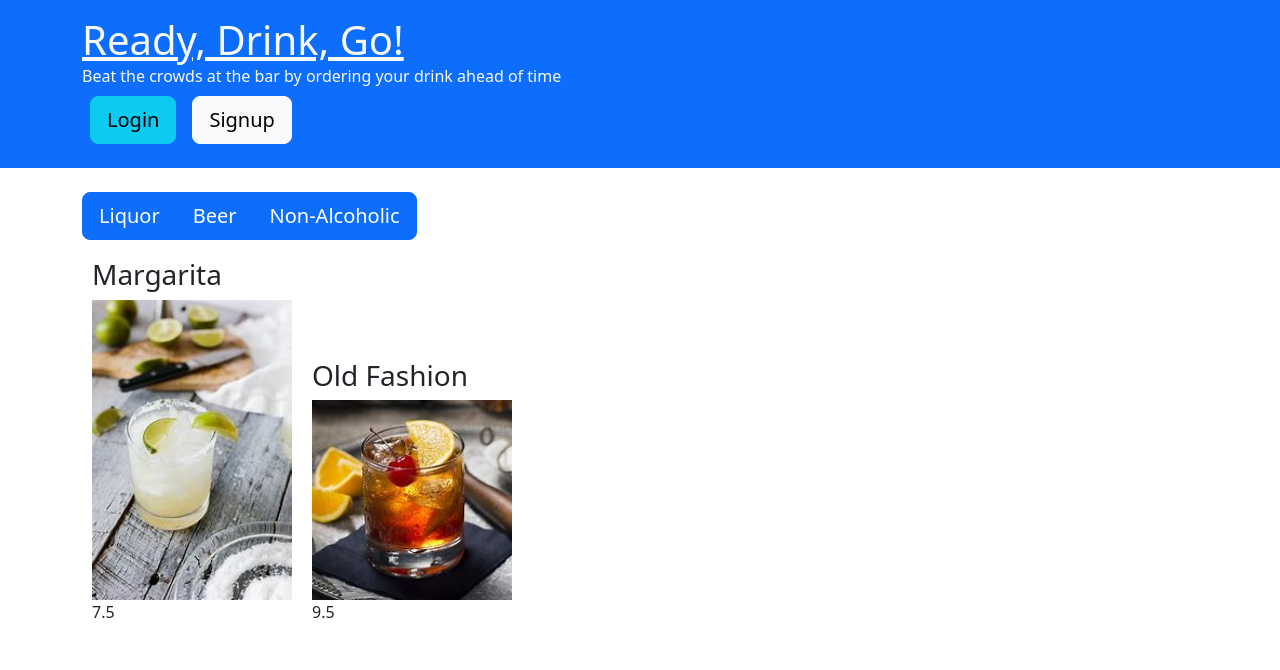
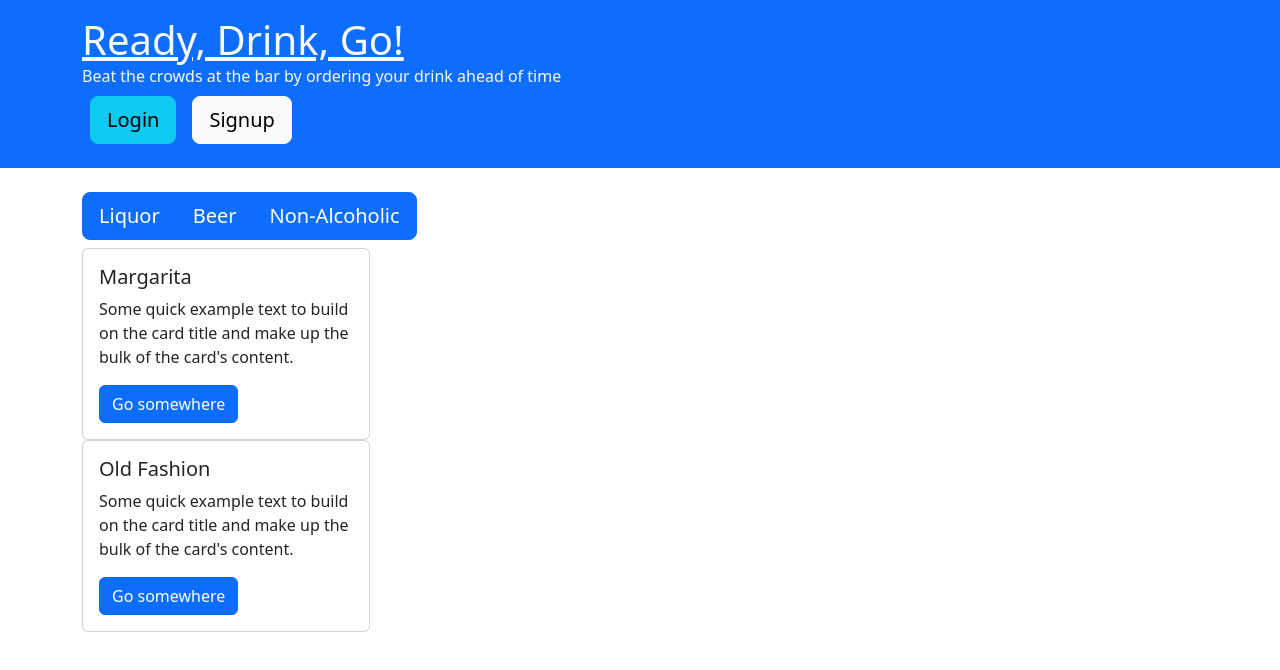
Before and after one commit to coreylevine2000/Project-3-TBD, a React (Create React App) app in the folder client/: page / in a window 1280 px wide. Shown: the top 670 px of the page. Built offline with nearby package versions, Linux system fonts and the light colour scheme; no server answers.

Commit message:
drink cards working

```diff
--- a/client/src/components/DrinkCard/index.js
+++ b/client/src/components/DrinkCard/index.js
@@ -1,109 +1,30 @@
-import Margarita from '../../images/margarita.jpg'
-import OldFashion from '../../images/oldfashion.jpg'
+// import Margarita from '../../images/margarita.jpg'
+// import OldFashion from '../../images/oldfashion.jpg'
+import Button from 'react-bootstrap/Button';
+import Card from 'react-bootstrap/Card';
 
 // TO DO: MAKE MORE VARIABLES FOR THE IMAGE USING THE ABOVE FORMAT
 
 
 
-const drinks = [
-  {
-      name: 'Margarita',
-      description: 'A classic lime cocktail with lime juice, tequila and agave syrup.',
-      image: Margarita,
-      // category: categories[0]._id,
-      price: 7.50,
-      quantity: 1
-  },
-  {
-      name: 'Old Fashion',
-      description: 'Oldy but goldy drink Traditionally made with bourbon or rye whiskey, lightly sweetened with sugar and aromatised with bitters.',
-      image: OldFashion,
-      // category: categories[0]._id,
-      price: 9.50,
-      quantity: 1
-  },
-  // {
-  //     name: 'Martini',
-  //     description: 'a cocktail made with gin and vermouth, and garnished with an olive or a lemon twist.',
-  //     image: 'client/public/Images/martini.jpg',
-  //     // category: categories[0]._id,
-  //     price: 8.75,
-  //     quantity: 1
-  // },
-  // {
-  //     name: 'Long Island Ice Tea',
-  //     description: 'Cocktail made with vodka, tequila, light rum, triple sec, gin, and a splash of cola, which gives the drink the same hue as iced tea.',
-  //     image: 'client/public/Images/longislandicetea.jpg',
-  //     // category: categories[0]._id,
-  //     price: 9.00,
-  //     quantity: 1
-  // },
-  // {
-  //     name: 'Sherly Temple',
-  //     description: 'Sweet lemon or lime soda with a sweet-tart like cherry flavor from grenadine, similar to an Italian Soda.',
-  //     image: 'client/public/Images/shirleytemple.jpg',
-  //     // category: categories[1]._id,
-  //     price: 2.25,
-  //     quantity: 1
-  // },
-  // {
-  //     name: 'Suicide',
-  //     description: 'A cup filled to the brim with every single soft drink available at a restaurants soda machine',
-  //     image: 'client/public/Images/suicidenoalcohol.jpg',
-  //     // category: categories[1]._id,
-  //     price: 2.25,
-  //     quantity: 1
-  // },
-  // {
-  //     name: 'Ginger ale',
-  //     description: 'A carbonated beverage made with ginger root and a sweetener.',
-  //     image: 'client/public/Images/gingerale.jpg',
-  //     // category: categories[1]._id,
-  //     price: 3.50,
-  //     quantity: 1
-  // },
-  // {
-  //     name: 'virgin Mojito',
-  //     description: 'A refreshing drink blend of mint and lemon flavours with no rum',
-  //     image: 'client/public/Images/viginmojito.jpg',
-  //     // category: categories[1]._id,
-  //     price: 5.75,
-  //     quantity: 1
-  // },
-  // {
-  //     name: 'Lavender Lemonade',
-  //     description: 'A lavender infused lemonade',
-  //     image: 'client/public/Images/lavenderlemonade.jpg',
-  //     // category: categories[1]._id,
-  //     price: 4.25,
-  //     quantity: 1
-  // },
-  // {
-  //     name: 'zombie',
-  //     description: 'A famous tropical rum cocktail. It is a tasty blend of rum and fruit juices.',
-  //     image: 'client/public/Images/zombiecocktail.jpg',
-  //     // category: categories[0]._id,
-  //     price: 9.25,
-  //     quantity: 1
-  // },
-
-]
 
 
 
-export default function DrinkCard() {
+function DrinkCard(props) {
+  const{drink} = props
   return (
-    <section className="flex-container" id="work">
-      {/* <section className="content-section" id="work-card-container"> */}
-        {drinks.map((drink, index) => (
-          <div className="drinkCard" id="word-card-container" >
-              <h3>{drink.name}</h3>
-              <img src={drink.image}  />
-              <p>{drink.price}</p>
+    <Card style={{ width: '18rem' }}>
+      {/* <Card.Img variant="top" src="holder.js/100px180" /> */}
+      <Card.Body>
+        <Card.Title>{drink.name}</Card.Title>
+        <Card.Text>
+          Some quick example text to build on the card title and make up the
+          bulk of the card's content.
+        </Card.Text>
+        <Button variant="primary">Go somewhere</Button>
+      </Card.Body>
+    </Card>
+  );
+};
 
-
-          </div>
-        ))}
-      </section>
-  );
-}
+export default DrinkCard;
--- a/client/src/pages/Home.js
+++ b/client/src/pages/Home.js
@@ -4,18 +4,104 @@
 import DrinkCard from '../components/DrinkCard';
 import ChooseType from '../components/ChooseType';
 
-import { QUERY_THOUGHTS } from '../utils/queries';
+
+const drinks = [
+  {
+      name: 'Margarita',
+      description: 'A classic lime cocktail with lime juice, tequila and agave syrup.',
+      image: "Margarita",
+      // category: categories[0]._id,
+      price: 7.50,
+      quantity: 1
+  },
+  {
+      name: 'Old Fashion',
+      description: 'Oldy but goldy drink Traditionally made with bourbon or rye whiskey, lightly sweetened with sugar and aromatised with bitters.',
+      image: "OldFashion",
+      // category: categories[0]._id,
+      price: 9.50,
+      quantity: 1
+  },
+  // {
+  //     name: 'Martini',
+  //     description: 'a cocktail made with gin and vermouth, and garnished with an olive or a lemon twist.',
+  //     image: 'client/public/Images/martini.jpg',
+  //     // category: categories[0]._id,
+  //     price: 8.75,
+  //     quantity: 1
+  // },
+  // {
+  //     name: 'Long Island Ice Tea',
+  //     description: 'Cocktail made with vodka, tequila, light rum, triple sec, gin, and a splash of cola, which gives the drink the same hue as iced tea.',
+  //     image: 'client/public/Images/longislandicetea.jpg',
+  //     // category: categories[0]._id,
+  //     price: 9.00,
+  //     quantity: 1
+  // },
+  // {
+  //     name: 'Sherly Temple',
+  //     description: 'Sweet lemon or lime soda with a sweet-tart like cherry flavor from grenadine, similar to an Italian Soda.',
+  //     image: 'client/public/Images/shirleytemple.jpg',
+  //     // category: categories[1]._id,
+  //     price: 2.25,
+  //     quantity: 1
+  // },
+  // {
+  //     name: 'Suicide',
+  //     description: 'A cup filled to the brim with every single soft drink available at a restaurants soda machine',
+  //     image: 'client/public/Images/suicidenoalcohol.jpg',
+  //     // category: categories[1]._id,
+  //     price: 2.25,
+  //     quantity: 1
+  // },
+  // {
+  //     name: 'Ginger ale',
+  //     description: 'A carbonated beverage made with ginger root and a sweetener.',
+  //     image: 'client/public/Images/gingerale.jpg',
+  //     // category: categories[1]._id,
+  //     price: 3.50,
+  //     quantity: 1
+  // },
+  // {
+  //     name: 'virgin Mojito',
+  //     description: 'A refreshing drink blend of mint and lemon flavours with no rum',
+  //     image: 'client/public/Images/viginmojito.jpg',
+  //     // category: categories[1]._id,
+  //     price: 5.75,
+  //     quantity: 1
+  // },
+  // {
+  //     name: 'Lavender Lemonade',
+  //     description: 'A lavender infused lemonade',
+  //     image: 'client/public/Images/lavenderlemonade.jpg',
+  //     // category: categories[1]._id,
+  //     price: 4.25,
+  //     quantity: 1
+  // },
+  // {
+  //     name: 'zombie',
+  //     description: 'A famous tropical rum cocktail. It is a tasty blend of rum and fruit juices.',
+  //     image: 'client/public/Images/zombiecocktail.jpg',
+  //     // category: categories[0]._id,
+  //     price: 9.25,
+  //     quantity: 1
+  // },
+
+]
+
+
+
 
 const Home = () => {
-  const { loading, data } = useQuery(QUERY_THOUGHTS);
-  const thoughts = data?.thoughts || [];
+
 
   return (
     <main>
 
       <div className="flex-row justify-center">
       <ChooseType />
-      <DrinkCard/>
+      {drinks.map((drink) =>  (<DrinkCard drink={drink}/>))}
+
 {/*
         <div className="col-12 col-md-8 mb-3">
           {loading ? (
```
